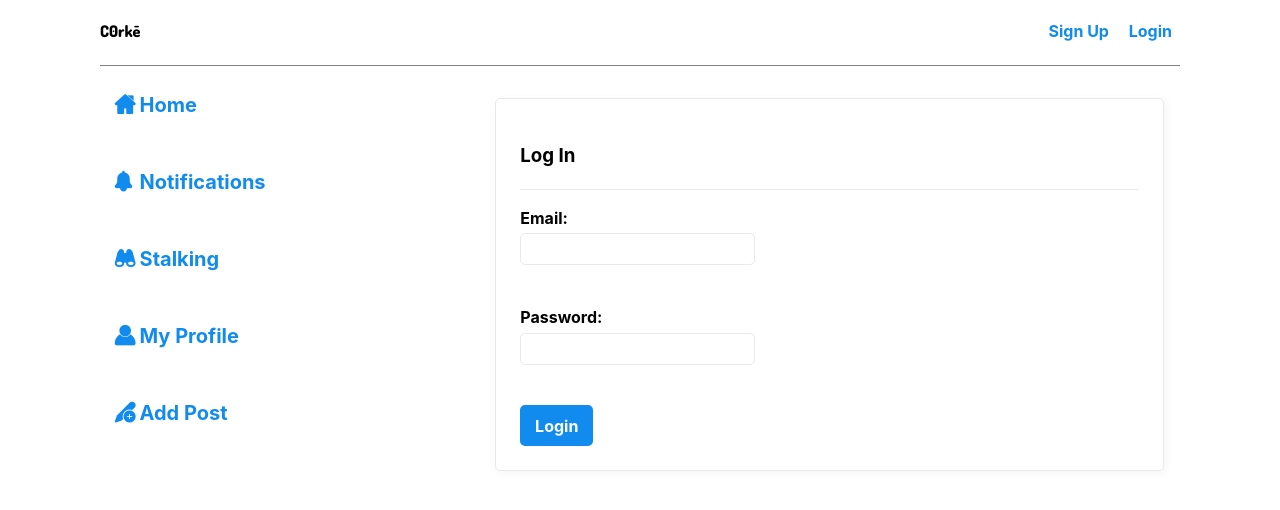
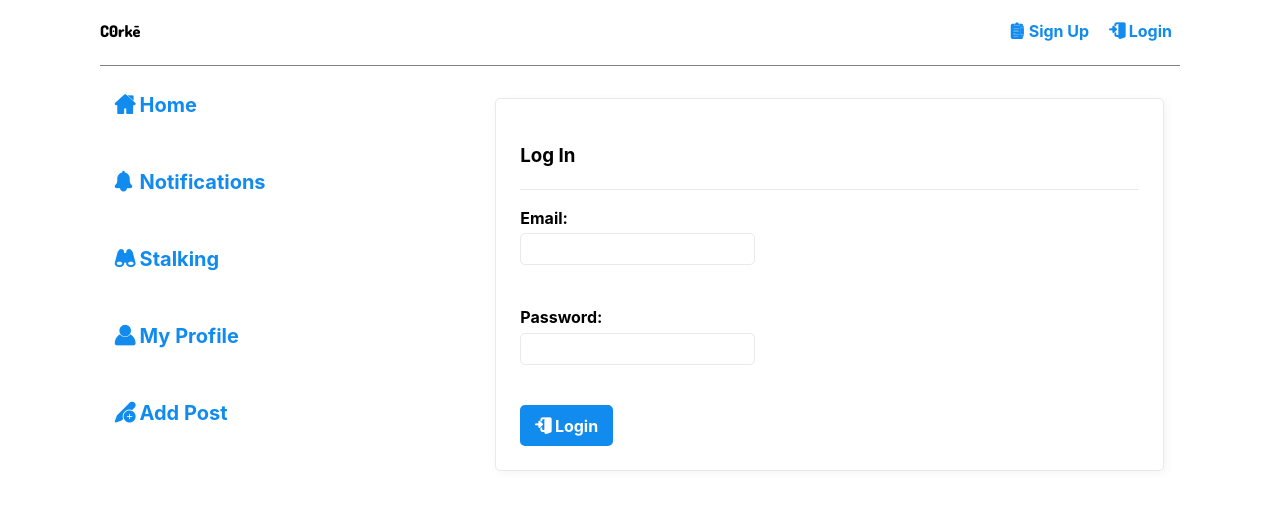
Before and after one commit to edlinkiii/corkboard, a PHP site: page /corkboard/users/login in a window 1280 px wide. Shown: the top 510 px of the page. Run offline with PHP 8.4, Linux system fonts and the light colour scheme.

Commit message:
Add icons for login, logout, signup

```diff
--- a/app/views/inc/navbar.php
+++ b/app/views/inc/navbar.php
@@ -2,12 +2,12 @@
       <a id="title" href="<?php echo URLROOT; ?>/pages/about"><?php echo SITENAME; ?></a>
       <ul>
 <?php if(!isset($_SESSION['user_id'])): ?>
-        <li><a href="<?php echo URLROOT; ?>/users/signup">Sign Up</a></li>
-        <li><a href="<?php echo URLROOT; ?>/users/login">Login</a></li>
+        <li><a href="<?php echo URLROOT; ?>/users/signup"><i class="flaticon flaticon-clipboard"></i> Sign Up</a></li>
+        <li><a href="<?php echo URLROOT; ?>/users/login"><i class="flaticon flaticon-enter"></i> Login</a></li>
 <?php else: ?>
         <!-- <li><a href="#">Notifications</a></li>
         <li><a href="<?php echo URLROOT; ?>/posts/add">Post</a></li> -->
-        <li><a href="<?php echo URLROOT; ?>/users/logout">Logout</a></li>
+        <li><a href="<?php echo URLROOT; ?>/users/logout"><i class="flaticon flaticon-logout"></i> Logout</a></li>
 <?php endif; ?>
       </ul>
     </nav>
--- a/app/views/users/login.php
+++ b/app/views/users/login.php
@@ -6,7 +6,7 @@
     <hr id="divider" style="margin-bottom: 1rem;" />
     <label for="email">Email: </label> <input name="email" type="email" value="<?php echo $data['form']['email']; ?>" required /><br />
     <label for="password">Password: </label> <input name="password" type="password" value="<?php echo $data['form']['password']; ?>" minlength="6" required /><br />
-    <button type="submit">Login</button>
+    <button type="submit"><i class="flaticon flaticon-enter"></i> Login</button>
   </form>
 </section>
 <?php if($data['form']['error']): ?>
--- a/app/views/users/signup.php
+++ b/app/views/users/signup.php
@@ -12,7 +12,7 @@
     <input name="password" type="password" value="<?php echo $data['form']['password']; ?>" minlength="6" required /><br />
     <label for="password">Confirm Password: </label>
     <input name="confirm_password" type="password" value="<?php echo $data['form']['confirm_password']; ?>" minlength="6" required /><br />
-    <button type="submit">Register</button>
+    <button type="submit"><i class="flaticon flaticon-clipboard"></i> Register</button>
   </form>
 </section>
 <?php if($data['form']['error']): ?>
```
